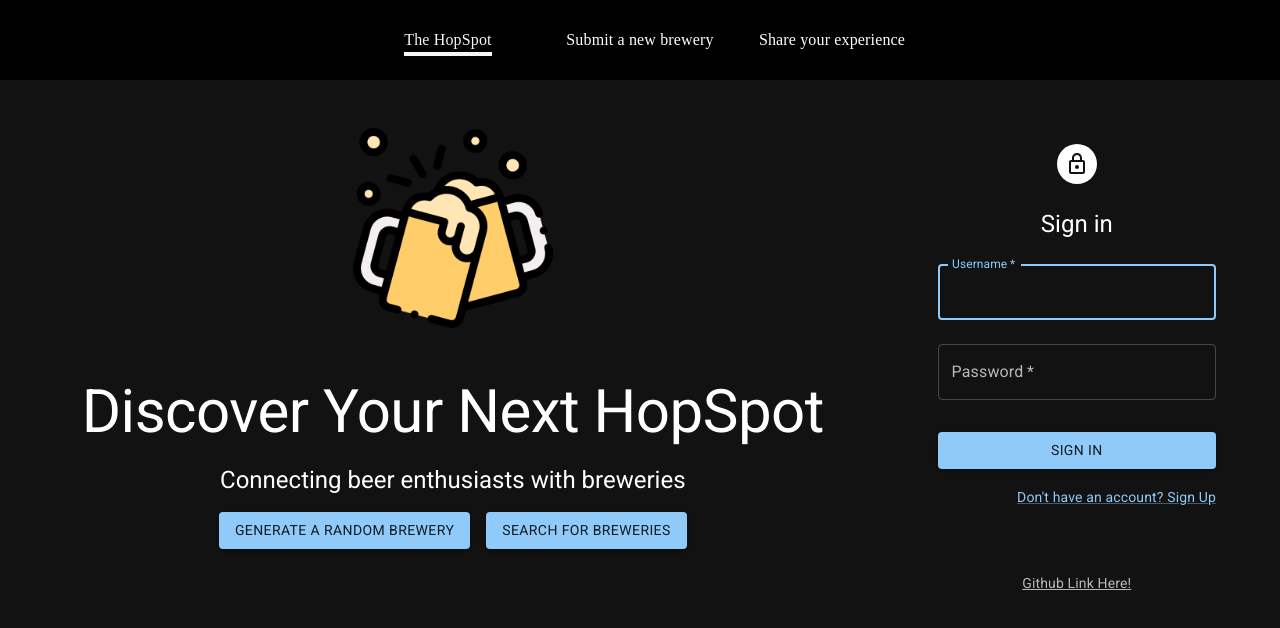
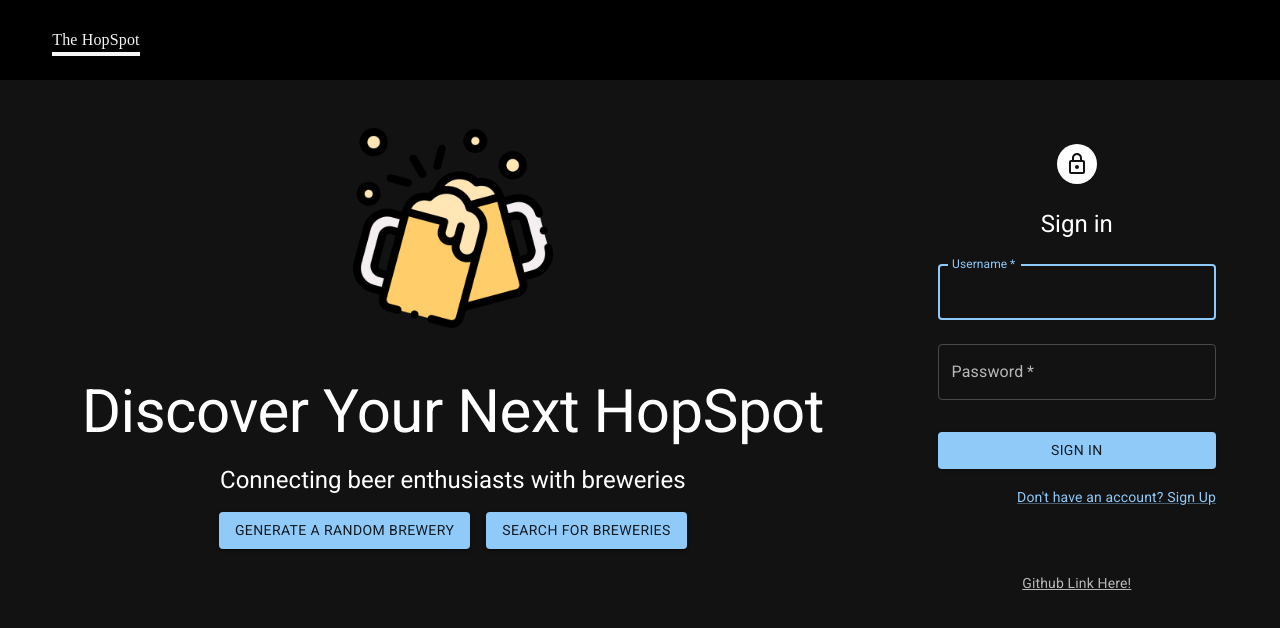
Before and after one commit to ftech-glitch/psychic-train, a React (Vite) app in the folder frontend/: page / in a window 1280 px wide. Shown: the top 628 px of the page. Built offline with nearby package versions, Linux system fonts and the light colour scheme; no server answers.

Commit message:
Add navbar shortcircuit before user logs in

```diff
--- a/frontend/src/components/Home.jsx
+++ b/frontend/src/components/Home.jsx
@@ -3,7 +3,6 @@ import { Link } from "react-router-dom";
 import styles from "./Details.module.css";
 import cheers from "./cheers.png";
 import glass from "./glass.png";
-import Avatar from "@mui/material/Avatar";
 import Button from "@mui/material/Button";
 import CssBaseline from "@mui/material/CssBaseline";
 import Grid from "@mui/material/Grid";
@@ -23,7 +22,6 @@ const Home = (props) => {
   const [page, setPage] = useState(1);
   const [loading, setLoading] = useState(true);
   const [hasMore, setHasMore] = useState(true);
-  const [isSignedIn, setIsSignedIn] = useState(false);
   const userCtx = useContext(UserContext);
   const [breweries, setBreweries] = useState([]);
   const fetchData = useFetch();
@@ -45,6 +43,7 @@ const Home = (props) => {
   useEffect(() => {
     fetchBreweries();
   }, []);
+
 
   // fetch brewery list
   const fetchBreweries = async () => {
--- a/frontend/src/components/NavBar.jsx
+++ b/frontend/src/components/NavBar.jsx
@@ -1,8 +1,10 @@
-import React from "react";
+import React, { useContext } from "react";
 import styles from "./NavBar.module.css";
 import { NavLink } from "react-router-dom";
+import UserContext from "../context/user";
 
 const NavBar = () => {
+  const userCtx = useContext(UserContext);
   return (
     <header className={styles.navbar}>
       <nav>
@@ -15,6 +17,8 @@ const NavBar = () => {
               The HopSpot
             </NavLink>
           </li>
+          {userCtx.isSignedIn && (
+            <>
               <li>
                 <NavLink
                   className={(navData) => (navData.isActive ? styles.active : "")}
@@ -30,7 +34,9 @@ const NavBar = () => {
                 >
                   Share your experience
                 </NavLink>
-          </li>
+              </li></>
+          )}
+
         </ul>
       </nav>
     </header>
--- a/frontend/src/components/NavBar.module.css
+++ b/frontend/src/components/NavBar.module.css
@@ -17,7 +17,7 @@ body {
     padding: 0;
     margin: 0;
     align-items: center;
-  justify-content: center;
+    justify-content: start;
 }
 .navbar li {
     margin: 0 1rem;
```
Lines whose indentation alone changed are shown as unchanged.
